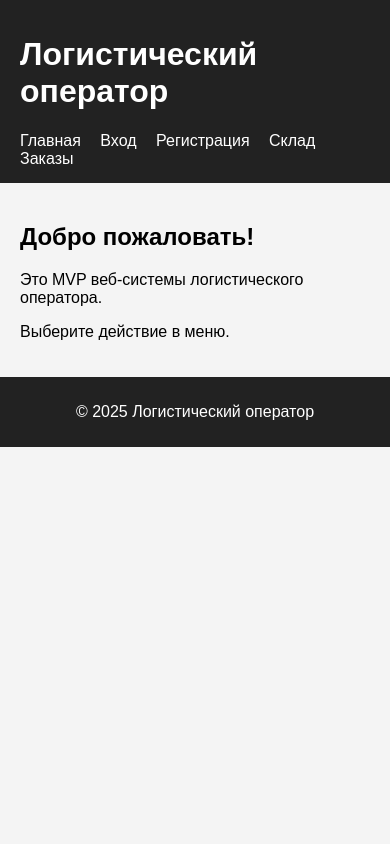
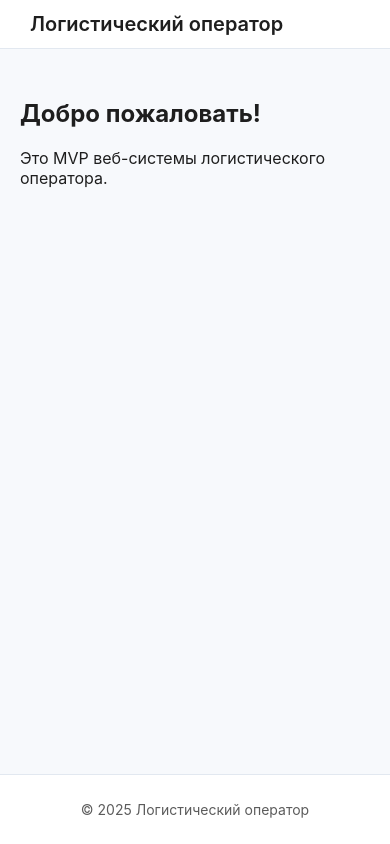
Before and after one commit to MatveyFalcon/kursovoy-project-PI-2025, a PHP site: page / in a window 390 px wide. Run offline with PHP 8.4, Linux system fonts and the light colour scheme.

Commit message:
Обновлён интерфейс и исправлена панель пользователя

```diff
--- a/frontend/assets/css/style.css
+++ b/frontend/assets/css/style.css
@@ -1,44 +1,136 @@
-body {
-    font-family: Arial, sans-serif;
+/* ============================
+   БАЗОВЫЕ СТИЛИ
+============================ */
+:root {
+    --bg: #f7f9fc;
+    --card-bg: #ffffff;
+    --text: #1e1e1e;
+    --text-light: #5c5c5c;
+    --primary: #3a6df0;
+    --primary-hover: #2f57c6;
+    --border: #e2e8f0;
+    --radius: 10px;
+    --shadow: 0 4px 18px rgba(0,0,0,0.06);
+}
+
+html, body {
     margin: 0;
     padding: 0;
-    background: #f4f4f4;
+    height: 100%;
+    background: var(--bg);
+    font-family: "Inter", Arial, sans-serif;
+    color: var(--text);
+    display: flex;
+    flex-direction: column;
 }
 
+/* ============================
+   HEADER
+============================ */
 header {
-    background: #222;
-    color: #fff;
-    padding: 15px 20px;
+    background: #ffffff;
+    border-bottom: 1px solid var(--border);
+    padding: 12px 30px;
+}
+
+.header-inner {
+    max-width: 1200px;
+    margin: 0 auto;
+
+    display: flex;
+    align-items: center;
+    justify-content: space-between;
+}
+
+header h1 {
+    margin: 0;
+    font-size: 20px;
+    font-weight: 600;
 }
 
 header nav a {
-    margin-right: 15px;
-    color: #fff;
+    margin-right: 20px;
     text-decoration: none;
+    color: var(--text-light);
+    font-weight: 500;
+    transition: 0.2s;
 }
 
 header nav a:hover {
-    text-decoration: underline;
+    color: var(--primary);
 }
 
-main {
-    padding: 20px;
+/* ============================
+   USER PANEL (выйти)
+============================ */
+.user-panel {
+    display: flex;
+    align-items: center;
+    gap: 12px;
 }
 
-footer {
-    background: #222;
+.user-panel button {
+    padding: 6px 14px;
+    background: var(--primary);
     color: #fff;
-    padding: 10px;
-    text-align: center;
+    border: none;
+    border-radius: var(--radius);
+    cursor: pointer;
+    font-weight: 500;
+    transition: 0.2s;
 }
 
+.user-panel button:hover {
+    background: var(--primary-hover);
+}
+
+/* ============================
+   MAIN
+============================ */
+main {
+    flex: 1;
+    max-width: 900px;
+    margin: 30px auto;
+    padding: 0 20px;
+}
+
+/* ============================
+   FOOTER
+============================ */
+footer {
+    text-align: center;
+    padding: 12px;
+    background: #ffffff;
+    border-top: 1px solid var(--border);
+    font-size: 14px;
+    color: var(--text-light);
+}
+
+/* ============================
+   АВТОРИЗАЦИЯ (КАРТОЧКА)
+============================ */
 .auth-container {
-    max-width: 400px;
-    margin: 60px auto;
-    background: #fff;
-    padding: 25px;
-    border-radius: 8px;
-    box-shadow: 0 0 10px rgba(0,0,0,0.1);
+    max-width: 420px;
+
+    /* Центрирование по вертикали и горизонтали */
+    margin: auto;
+    margin-top: 80px;
+    margin-bottom: 80px;
+
+    background: var(--card-bg);
+    border-radius: var(--radius);
+    padding: 30px;
+    box-shadow: var(--shadow);
+
+    /* Главное исправление */
+    flex: 0 0 auto;
+}
+
+.auth-container h2 {
+    margin-bottom: 20px;
+    text-align: center;
+    font-size: 22px;
+    font-weight: 600;
 }
 
 .auth-container form {
@@ -46,19 +138,62 @@ footer {
     flex-direction: column;
 }
 
+.auth-container label {
+    font-size: 14px;
+    margin-bottom: 6px;
+    color: var(--text-light);
+}
+
 .auth-container input {
-    padding: 10px;
-    margin-bottom: 15px;
+    padding: 12px;
+    border: 1px solid var(--border);
+    border-radius: var(--radius);
+    margin-bottom: 18px;
+    font-size: 15px;
+    outline: none;
+    transition: 0.2s;
+}
+
+.auth-container input:focus {
+    border-color: var(--primary);
 }
 
 .auth-container button {
-    padding: 10px;
-    background: #222;
+    padding: 12px;
+    background: var(--primary);
     color: #fff;
     border: none;
+    border-radius: var(--radius);
     cursor: pointer;
+    font-size: 16px;
+    font-weight: 600;
+    transition: 0.2s;
 }
 
 .auth-container button:hover {
-    background: #444;
+    background: var(--primary-hover);
 }
+
+.auth-container p {
+    text-align: center;
+    margin-top: 15px;
+}
+
+.auth-container a {
+    color: var(--primary);
+    text-decoration: none;
+}
+
+.auth-container a:hover {
+    text-decoration: underline;
+}
+
+
+/* ============================
+   АДАПТИВ
+============================ */
+@media (max-width: 600px) {
+    header nav {
+        display: none;
+    }
+}
--- a/frontend/assets/js/app.js
+++ b/frontend/assets/js/app.js
@@ -7,8 +7,6 @@ const API_BASE = "http://localhost:8000";
 ===============================*/
 document.getElementById("loginForm")?.addEventListener("submit", async (e) => {
     e.preventDefault();
-
-    console.log("Отправляем запрос login...");
 
     const login = document.getElementById("login").value;
     const password = document.getElementById("password").value;
@@ -26,15 +24,14 @@ document.getElementById("loginForm")?.addEventListener("submit", async (e) => {
         if (result.message === "ok") {
             localStorage.setItem("userToken", result.token);
             localStorage.setItem("userId", result.user_id);
+            localStorage.setItem("userLogin", login);
 
-            alert("Вход выполнен успешно!");
             window.location.href = "index.html";
         } else {
             alert(result.message);
         }
 
     } catch (error) {
-        console.error("Ошибка при отправке запроса login:", error);
         alert("Ошибка соединения с сервером.");
     }
 });
@@ -45,8 +42,6 @@ document.getElementById("loginForm")?.addEventListener("submit", async (e) => {
 ===============================*/
 document.getElementById("registerForm")?.addEventListener("submit", async (e) => {
     e.preventDefault();
-
-    console.log("Отправляем запрос register...");
 
     const fullName = document.getElementById("fullName").value;
     const phone = document.getElementById("phone").value;
@@ -62,29 +57,62 @@ document.getElementById("registerForm")?.addEventListener("submit", async (e) =>
         });
 
         const result = await response.json();
-        console.log("Ответ register.php:", result);
 
         if (result.message === "ok") {
-            alert("Аккаунт создан! Теперь войдите.");
+            alert("Аккаунт создан!");
             window.location.href = "login.html";
         } else {
             alert(result.message);
         }
 
     } catch (error) {
-        console.error("Ошибка при отправке запроса register:", error);
         alert("Ошибка соединения с сервером.");
     }
 });
 
 
 /* ============================
-      LOGOUT helper
+      LOGOUT
 ===============================*/
 function logout() {
     localStorage.removeItem("userToken");
     localStorage.removeItem("userId");
+    localStorage.removeItem("userLogin");
 
-    alert("Вы вышли из аккаунта.");
     window.location.href = "index.html";
 }
+
+
+/* ============================
+     UPDATE HEADER UI
+===============================*/
+function updateAuthUI() {
+    console.log("updateAuthUI вызван");
+
+    const token = localStorage.getItem("userToken");
+
+    const userPanel = document.getElementById("userPanel");
+    const userLabel = document.getElementById("userLabel");
+    const navLogin = document.getElementById("nav-login");
+    const navRegister = document.getElementById("nav-register");
+    const logoutBtn = document.getElementById("logoutBtn");
+
+    if (!userPanel) return;
+
+    if (token) {
+        userPanel.style.display = "flex";
+        if (navLogin) navLogin.style.display = "none";
+        if (navRegister) navRegister.style.display = "none";
+
+        const login = localStorage.getItem("userLogin");
+        userLabel.textContent = `Вы вошли как ${login}`;
+
+        logoutBtn.onclick = logout;
+    } else {
+        userPanel.style.display = "none";
+        if (navLogin) navLogin.style.display = "inline-block";
+        if (navRegister) navRegister.style.display = "inline-block";
+    }
+}
+
+document.addEventListener("DOMContentLoaded", updateAuthUI);
--- a/frontend/index.html
+++ b/frontend/index.html
@@ -3,35 +3,39 @@
 <head>
     <meta charset="UTF-8">
     <meta name="viewport" content="width=device-width, initial-scale=1.0">
-    <title>Логистический оператор — Склад</title>
-
-    <!-- Подключаем стили -->
+    <title>Логистический оператор — Главная</title>
     <link rel="stylesheet" href="assets/css/style.css">
 </head>
 <body>
 
 <header>
+    <div class="header-inner">
         <h1>Логистический оператор</h1>
         <nav>
             <a href="index.html">Главная</a>
-            <a href="login.html">Вход</a>
-            <a href="register.html">Регистрация</a>
+            <a href="login.html" id="nav-login">Вход</a>
+            <a href="register.html" id="nav-register">Регистрация</a>
             <a href="warehouse.html">Склад</a>
             <a href="orders.html">Заказы</a>
         </nav>
+
+        <div class="user-panel" id="userPanel">
+            <span id="userLabel"></span>
+            <button id="logoutBtn">Выйти</button>
+        </div>
+    </div>
 </header>
 
 <main>
     <h2>Добро пожаловать!</h2>
     <p>Это MVP веб-системы логистического оператора.</p>
-        <p>Выберите действие в меню.</p>
 </main>
 
 <footer>
     <p>© 2025 Логистический оператор</p>
 </footer>
 
-    <!-- Подключаем JS -->
 <script src="assets/js/app.js"></script>
+
 </body>
 </html>
```
Lines whose indentation alone changed are shown as unchanged.
